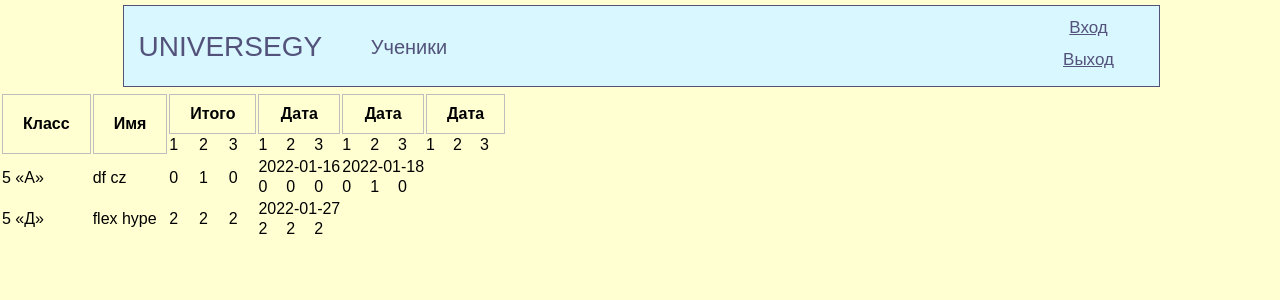
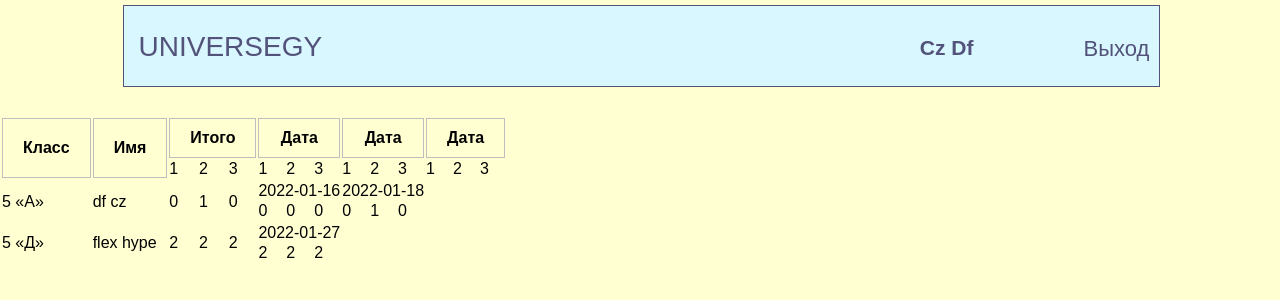
Before and after one commit to sonyachep/Universegy2, a Flask app: page /students in a window 1280 px wide. Shown: the top 300 px of the page. Run offline with Flask 2, Linux system fonts and the light colour scheme; a user stored in the database is signed in; data comes from the database, SQL or seed files in the repository.

Commit message:
add design

```diff
--- a/main_site.py
+++ b/main_site.py
@@ -90,7 +90,7 @@ def students():
                                                  'date': sorted_tasks}
     print(people)
 
-    return render_template('students.html', people=people)
+    return render_template('students.html', people=people, surname=current_user.surname.capitalize(), name=current_user.name.capitalize())
 
 
 def main():
--- a/static/design.css
+++ b/static/design.css
@@ -32,7 +32,7 @@ header {
     margin-left: 15px;
     margin-top: 25px;
     font-size: 28px;
-    color:  #b2aeb2;
+    color: #b2aeb2;
     text-decoration: none;
     cursor: pointer;
 }
@@ -41,10 +41,17 @@ header {
 }
 
 .top-menu {
-    width: 685px;
+    width: 250px;
     height: 80px;
     float: left;
+    margin-left: 400px;
+    margin-top: 30px;
+    text-align: right;
+    color: rgb(82, 82, 122);
+    font-size: 18px;
 }
+
+/*
 .top-menu ul li {
     list-style: none;
     float: left;
@@ -67,23 +74,21 @@ header {
     -ms-transition:all 0.5s ease;
     -moz-transition:all 0.5s ease;
     background: rgb(115, 206, 255);
-}
+}*/
 .block-top-auth {
-    width: 100px;
-    float: left;
-    margin-left: 30px;
+    width: 40px;
+    float: right;
+    margin-top: 30px;
     height: 80px;
+    margin-right: 35px;
 }
 .block-top-auth p {
-    margin-top: 12px;
     text-align: center;
-    margin-bottom: 8px;
 }
 .block-top-auth a {
     text-decoration: none;
-    text-decoration: underline;
     color: rgb(82, 82, 122);
-    font-size: 17px;
+    font-size: 22px;
     cursor: pointer;
 }
 .block-top-auth a:hover {
@@ -109,11 +114,6 @@ header {
     text-align: center;
     width: auto;
     padding: 0 15px;
-}
-
-#login {
-    background: url("img/vertical_cloth.png") repeat left top;
-    height: 100%;
 }
 
 #login .login-wr {
--- a/templates/students.html
+++ b/templates/students.html
@@ -17,14 +17,11 @@
         </div>
 
         <div class="top-menu">
-            <ul>
-                <li><a href="students">Ученики</a></li>
-            </ul>
+            <h3>{{ surname + ' ' + name }}</h3>
         </div>
 
         <div class="block-top-auth">
-            <p><a href="log_in">Вход</a></p>
-            <p><a href="log_out">Выход</a></p>
+            <p><a href="log">Выход</a></p>
         </div>
 
 
```
Also changed, not shown: templates/log_in.html (+6 -7 lines), templates/universegy.html (+6 -6 lines), templates/license.txt (deleted).
